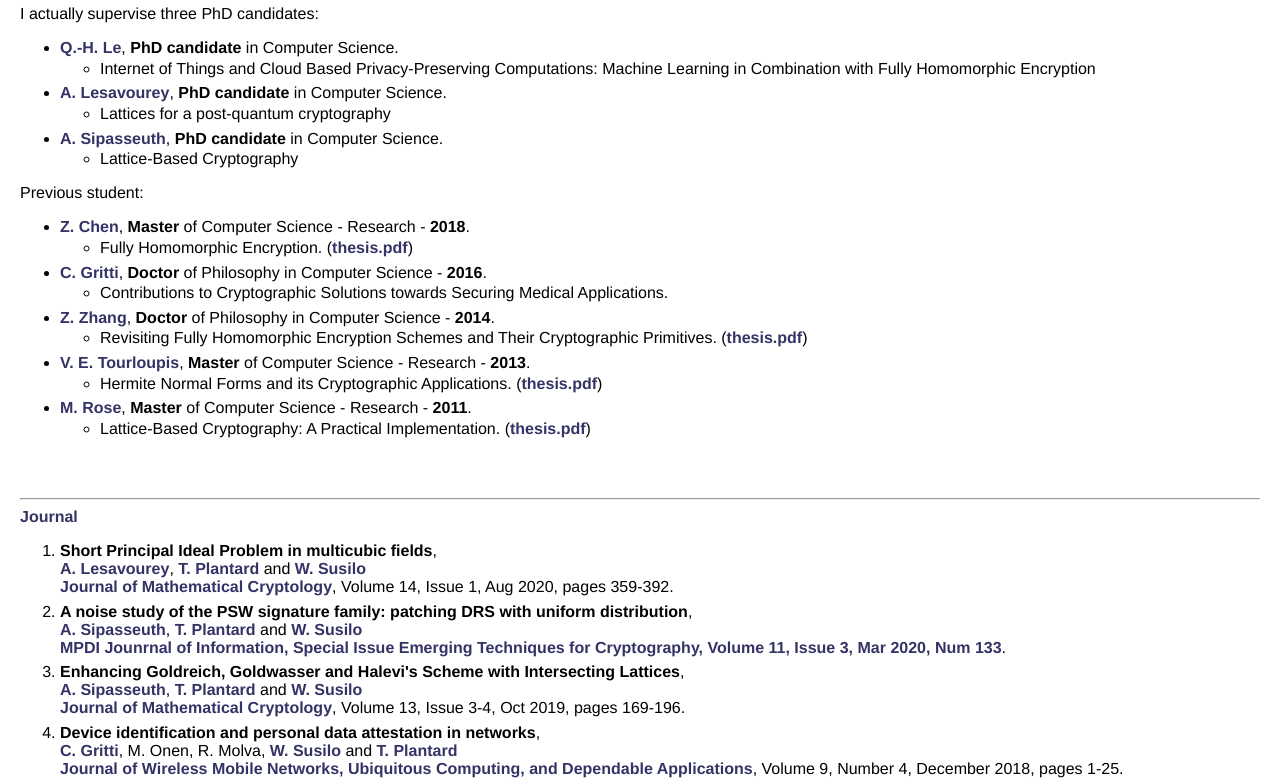
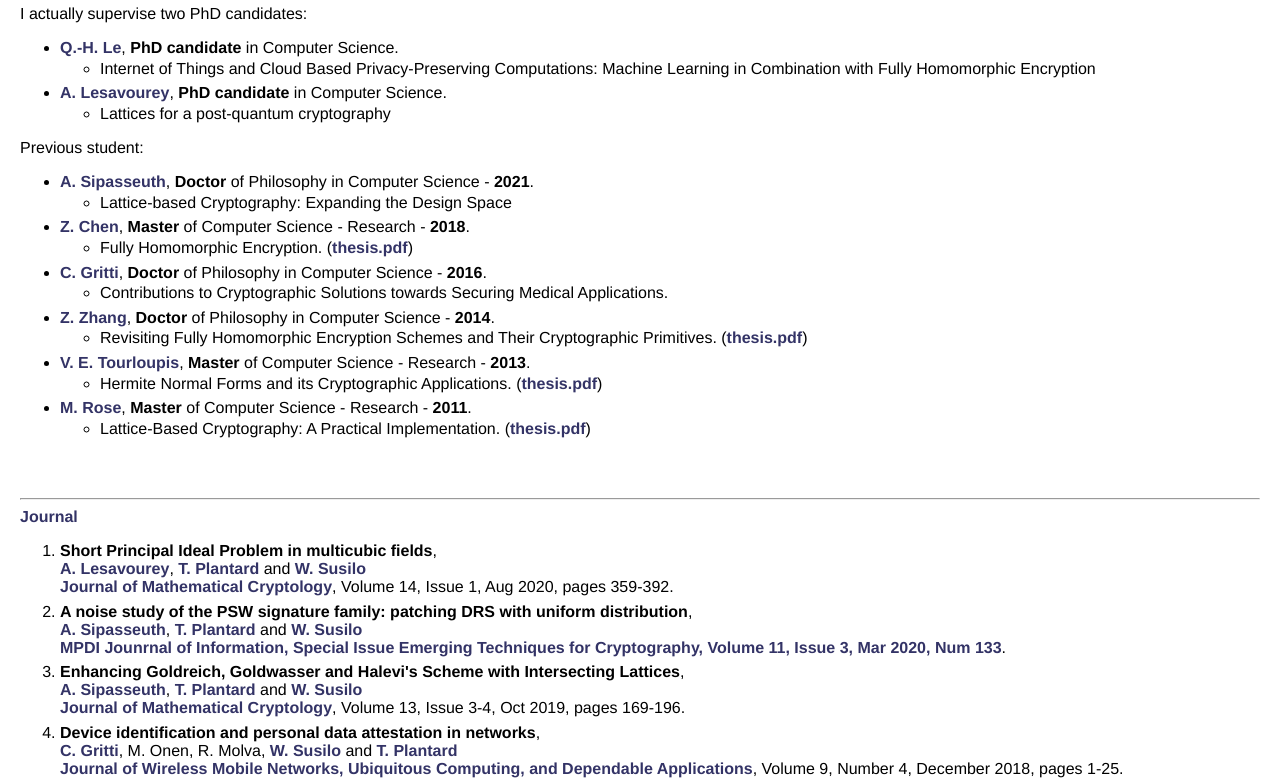
Before and after one commit to thomas-plantard/thomas-plantard.github.io, a plain HTML site: page index.html in a window 1280 px wide. Shown: the part 1100-1882 px from the top of the page. Drawn offline with Linux system fonts and the light colour scheme.

Commit message:
Add files via upload

```diff
--- a/index.html
+++ b/index.html
@@ -78,7 +78,7 @@
 
     <br><a name="supervision"></a><hr><a href="index.html#supervision">Supervision</a><br><br>
 
-    I actually supervise three PhD candidates:
+    I actually supervise two PhD candidates:
     <ul>
       <li>  <a href="index.html#supervision">Q.-H. Le</a>, <b>PhD candidate</b>  in Computer Science.
 	<ul>
@@ -88,14 +88,14 @@
 	<ul>
 	  <li> Lattices for a post-quantum cryptography
 	</ul>
-      <li>  <a href="index.html#supervision">A. Sipasseuth</a>, <b>PhD candidate</b>  in Computer Science.
-	<ul>
-	  <li> Lattice-Based Cryptography
-	</ul>
     </ul>
 
     Previous student:
     <ul>
+      <li>  <a href="index.html#supervision">A. Sipasseuth</a>,  <b> Doctor</b> of Philosophy in Computer Science - <b>2021</b>.
+	<ul>
+	  <li> Lattice-based Cryptography: Expanding the Design Space
+	</ul>
       <li>  <a href="index.html#supervision">Z. Chen</a>, <b>Master</b> of Computer Science - Research - <b>2018</b>.
         <ul>
           <li> Fully Homomorphic Encryption. (<a href="./pdf/Chen18.pdf">thesis.pdf</a>)   <br>
@@ -490,7 +490,7 @@
         <br>
     <hr>
     <br>
-    <b>Last Update: Mar 5, 2021.</b><br>
+    <b>Last Update: Mar 24, 2021.</b><br>
 
   </body>
 </html>
```
